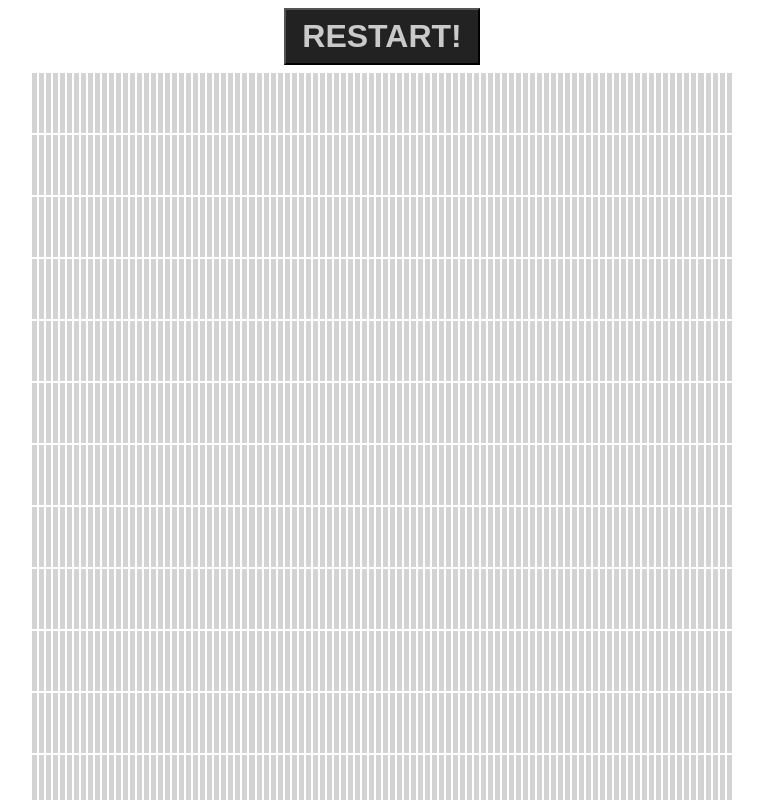
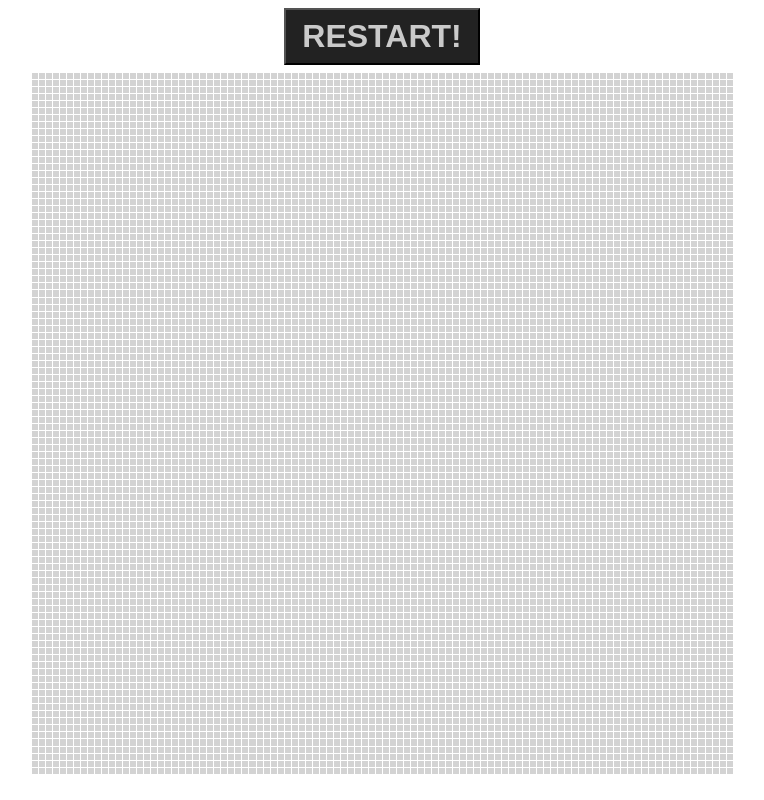
Before and after one commit to auliviet/odin-etch_a_sketch, a plain HTML site: page index.html in a window 1280 px wide. Shown: the top 800 px of the page, without its empty margins (258-1022 px from the left). Drawn offline with Linux system fonts and the light colour scheme.

Commit message:
Update CSS to match the new dynamic playable area

```diff
--- a/style.css
+++ b/style.css
@@ -1,7 +1,7 @@
 .container {
   display: flex;
   flex-flow: column;
-  gap: 2px;
+  gap: 1px;
   margin-left: auto;
   margin-right: auto;
 }
@@ -9,12 +9,12 @@
 .row {
   display: flex;
   flex-flow: row;
-  gap: 2px;
+  gap: 1px;
+  flex: 1;
 }
 
 .cell {
-  height: 60px;
-  width: 60px;
+  flex: 1;
   background-color: lightgray;
 }
 
```
